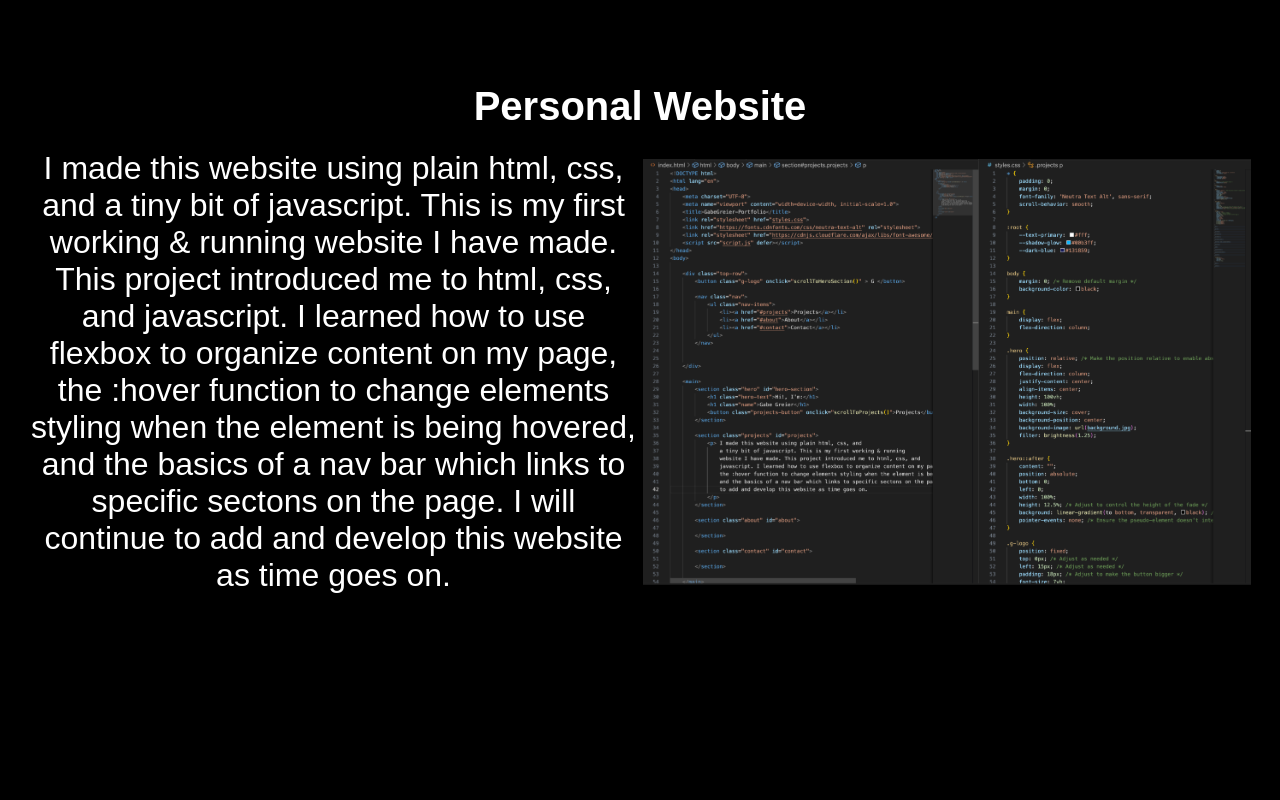
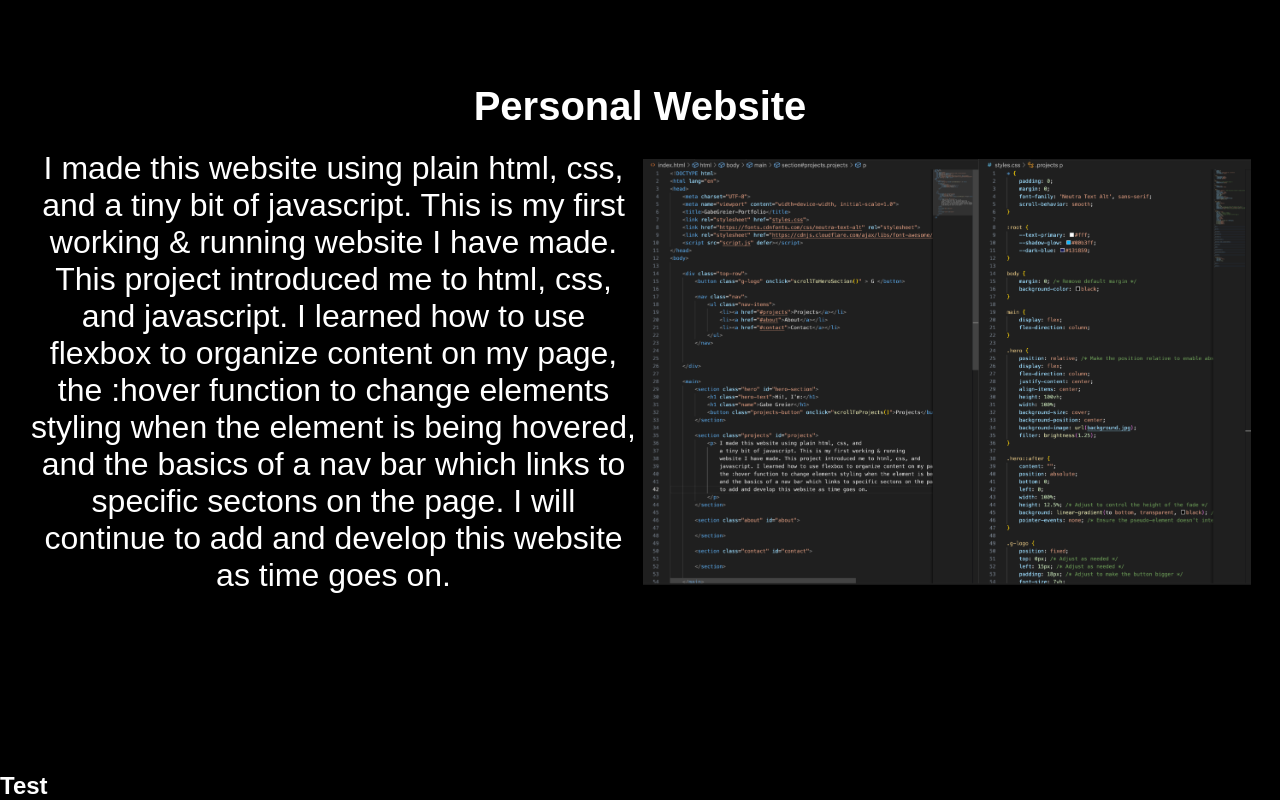
Before and after one commit to GabeGreier/GabeGreier.github.io, a plain HTML site: page index.html in a window 1280 px wide. Shown: the part 828-1628 px from the top of the page. Before the commit the page ends 1600 px from the top, so only its background shows below. Drawn offline with Linux system fonts and the light colour scheme; a web font is replaced by a local one.

Commit message:
Test
Test

```diff
--- a/index.html
+++ b/index.html
@@ -53,6 +53,10 @@
             <img src="code-snippet.png">
         </section>
 
+        <section>
+            <h1>Test</h1>
+        </section>
+
     </main>
 
 </body>
--- a/styles.css
+++ b/styles.css
@@ -272,3 +272,7 @@ main {
         bottom: 100%;
     }
 }
+
+h1 {
+    color: white;
+}
```
